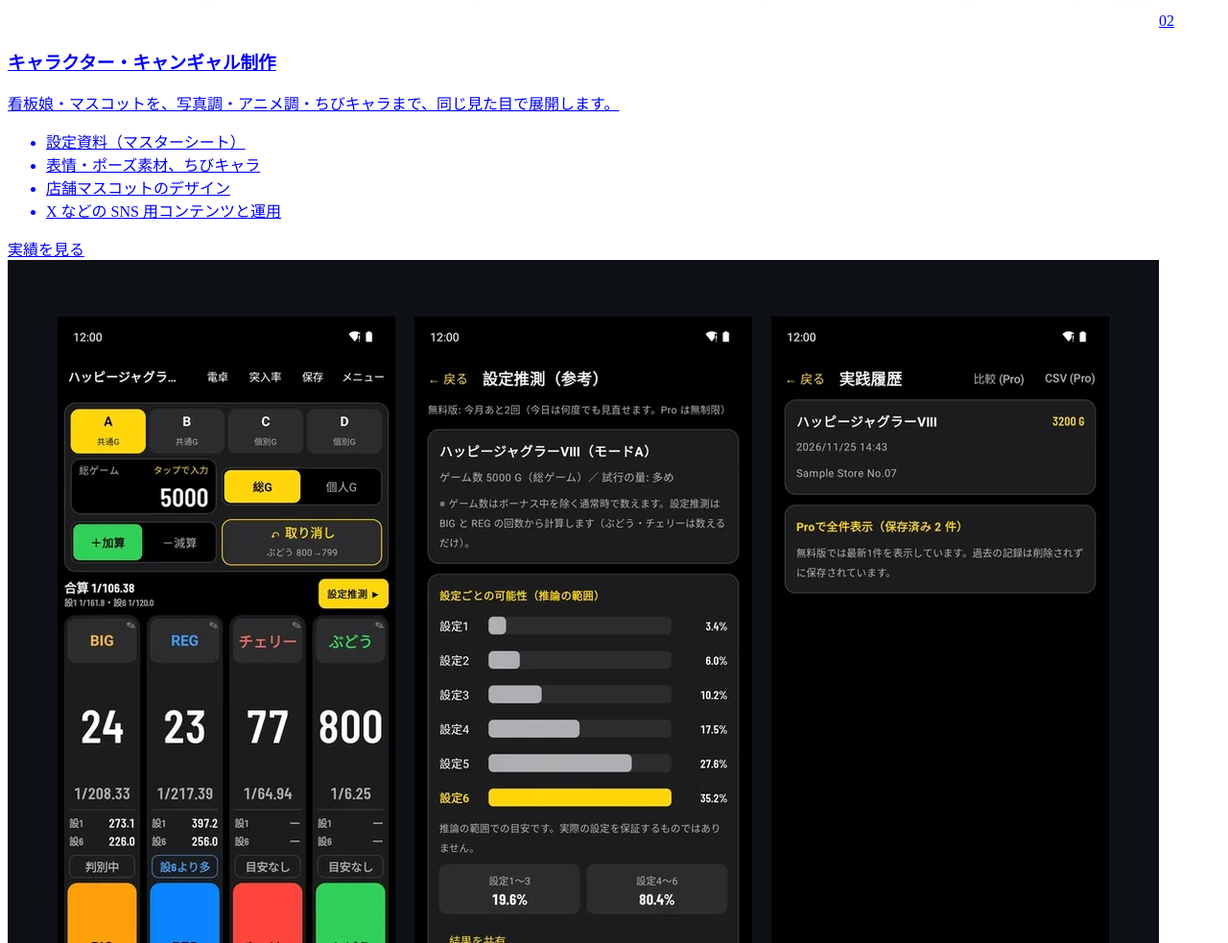
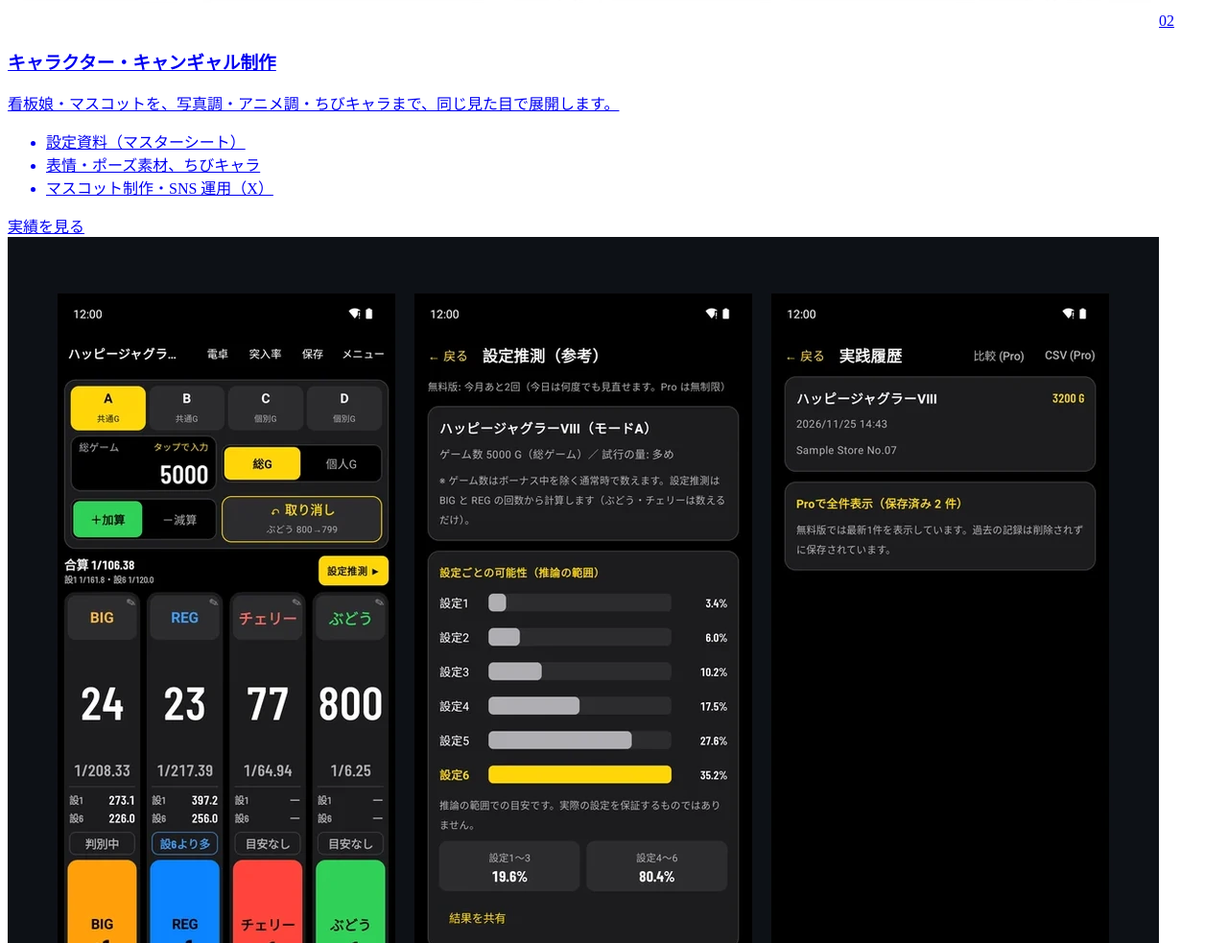
Before and after one commit to luckys4900/luckys4900.github.io, a plain HTML site: page _build/pages/index.html in a window 1280 px wide. Shown: the part 9300-10283 px from the top of the page at 96% size. Drawn offline with Linux system fonts and the light colour scheme.

Commit message:
サービス 02 の項目を 3 つにそろえ、カード下の空白を解消
Co-Authored-By: Claude Opus 5.5 <noreply@anthropic.com>

```diff
--- a/_build/pages/index.html
+++ b/_build/pages/index.html
@@ -30,7 +30,7 @@ layout: wide
 <div class="sec-head reveal"><span class="pill">できること</span><h2 class="en">SERVICE</h2><p>パチンコ・パチスロの現場を知っているからこそ作れる、4 つの制作メニュー。企画だけ・制作だけのご相談もできます。</p></div>
 <div class="svc-grid">
 <a class="svc2 reveal" href="/works/promo.html"><span class="svc2-img"><img src="/img/works/pf/hanawado-tissue.webp" alt="" width="900" height="1272" loading="lazy" style="object-position:top"></span><span class="svc2-no">01</span><h3>店頭販促・POP・催事企画</h3><p>チラシ、のぼり、ポスター、説明パネル。催事の企画から、毎回差し替えて使える型まで。</p><ul><li>告知チラシ（縦型・SNS 用）</li><li>のぼり・ポスター・POP</li><li>催事の企画と当日の誘導物</li></ul><span class="svc2-more">実績を見る</span></a>
-<a class="svc2 reveal" href="/works/hikari.html"><span class="svc2-img"><img src="/img/hikari/hk-line-43.webp" alt="" width="1200" height="900" loading="lazy"></span><span class="svc2-no">02</span><h3>キャラクター・キャンギャル制作</h3><p>看板娘・マスコットを、写真調・アニメ調・ちびキャラまで、同じ見た目で展開します。</p><ul><li>設定資料（マスターシート）</li><li>表情・ポーズ素材、ちびキャラ</li><li>店舗マスコットのデザイン</li><li>X などの SNS 用コンテンツと運用</li></ul><span class="svc2-more">実績を見る</span></a>
+<a class="svc2 reveal" href="/works/hikari.html"><span class="svc2-img"><img src="/img/hikari/hk-line-43.webp" alt="" width="1200" height="900" loading="lazy"></span><span class="svc2-no">02</span><h3>キャラクター・キャンギャル制作</h3><p>看板娘・マスコットを、写真調・アニメ調・ちびキャラまで、同じ見た目で展開します。</p><ul><li>設定資料（マスターシート）</li><li>表情・ポーズ素材、ちびキャラ</li><li>マスコット制作・SNS 運用（X）</li></ul><span class="svc2-more">実績を見る</span></a>
 <a class="svc2 reveal" href="/works/#app"><span class="svc2-img"><img src="/img/app-latest/koyaku-trio.webp" alt="" width="1200" height="900" loading="lazy"></span><span class="svc2-no">03</span><h3>アプリ・Web 開発</h3><p>企画・デザイン・開発・ストア運用まで一人で完結。Google Play で公開中のアプリがあります。</p><ul><li>Android アプリ</li><li>紹介サイト・LP</li><li>ストア掲載画像</li></ul><span class="svc2-more">実績を見る</span></a>
 <a class="svc2 reveal" href="/works/#video"><span class="svc2-img"><img src="/img/works/cm2-rush-43.webp" alt="" width="1200" height="900" loading="lazy"></span><span class="svc2-no">04</span><h3>動画・告知 CM</h3><p>キャラクターが出演する告知 CM や、実戦・検証の動画。構成・映像・声・書き出しまで。</p><ul><li>告知 CM（横・縦）</li><li>YouTube の実戦・検証動画</li><li>ショート動画</li></ul><span class="svc2-more">実績を見る</span></a>
 </div>
```
Also changed, not shown: index.html (+1 -1 lines).
